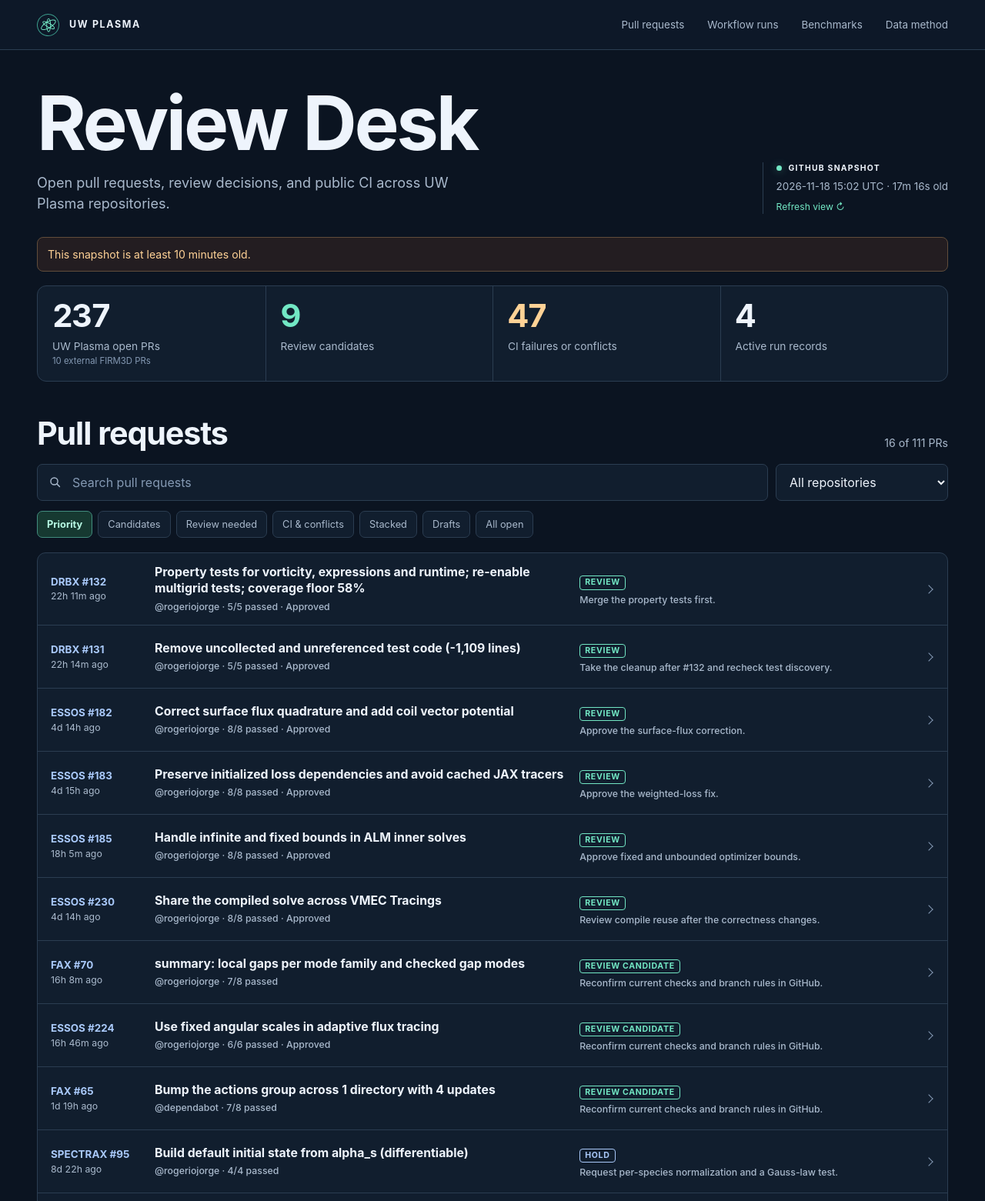
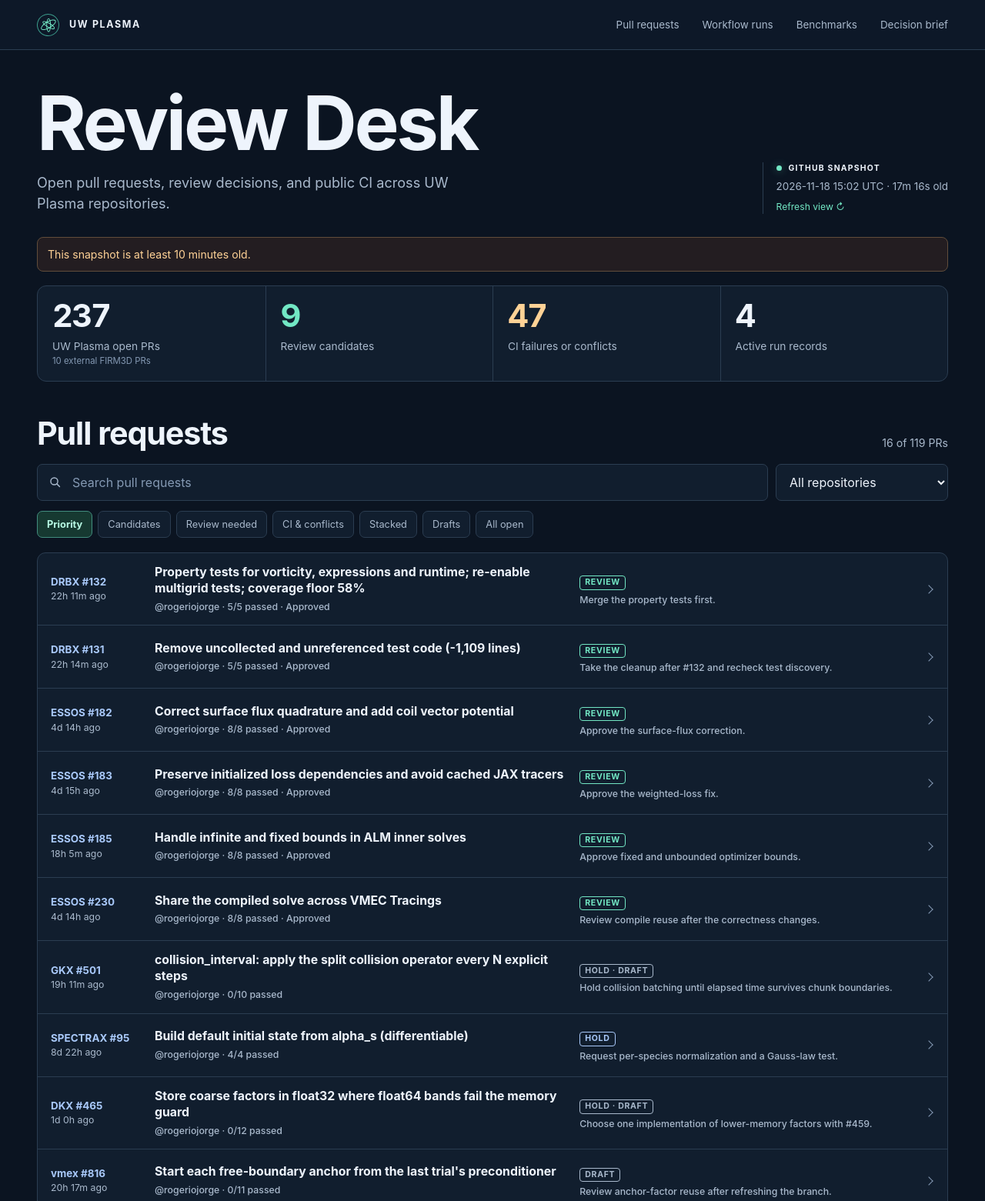
Before and after one commit to uwplasma/review-desk, a plain HTML site: page dist/index.html in a window 1280 px wide. Shown: the top 1561 px of the page at 77% size. Drawn offline with Linux system fonts and the light colour scheme.

Commit message:
Show measured review priorities even when a branch is a draft and link the decision brief

```diff
--- a/dist/app.js
+++ b/dist/app.js
@@ -131,7 +131,7 @@ function consolidate(data, notes) {
         decision: classify(repo, pr, parents, annotation), key: repo.name + "#" + pr.number};
     });
   }).sort((a, b) => Number(!a.repo.name.startsWith("uwplasma/")) - Number(!b.repo.name.startsWith("uwplasma/"))
-    || a.decision[3] - b.decision[3] || (stamp(b.pr.updated_at) || 0) - (stamp(a.pr.updated_at) || 0));
+    || (a.annotation?.rank ?? a.decision[3]) - (b.annotation?.rank ?? b.decision[3]) || (stamp(b.pr.updated_at) || 0) - (stamp(a.pr.updated_at) || 0));
 }
 
 function inTab(row, filter, repository) {
@@ -139,8 +139,8 @@ function inTab(row, filter, repository) {
   if (filter === "all") return true;
   if (filter === "ci") return ["failure", "conflict", "pending"].includes(bucket);
   if (filter === "focus") {
-    return !row.pr.draft && (repository || row.repo.name.startsWith("uwplasma/"))
-      && ["ready", "review", "failure", "conflict", "pending"].includes(bucket);
+    return (repository || row.repo.name.startsWith("uwplasma/"))
+      && (row.annotation || (!row.pr.draft && ["ready", "review", "failure", "conflict", "pending"].includes(bucket)));
   }
   return bucket === filter;
 }
--- a/dist/index.html
+++ b/dist/index.html
@@ -22,7 +22,7 @@
         <a href="#pull-requests">Pull requests</a>
         <a href="#workflow-runs">Workflow runs</a>
         <a href="./benchmarks.html">Benchmarks</a>
-        <a href="#coverage">Data method</a>
+        <a href="./review.pdf">Decision brief</a>
       </nav>
     </div>
   </header>
```
Also changed, not shown: 1 other file.
